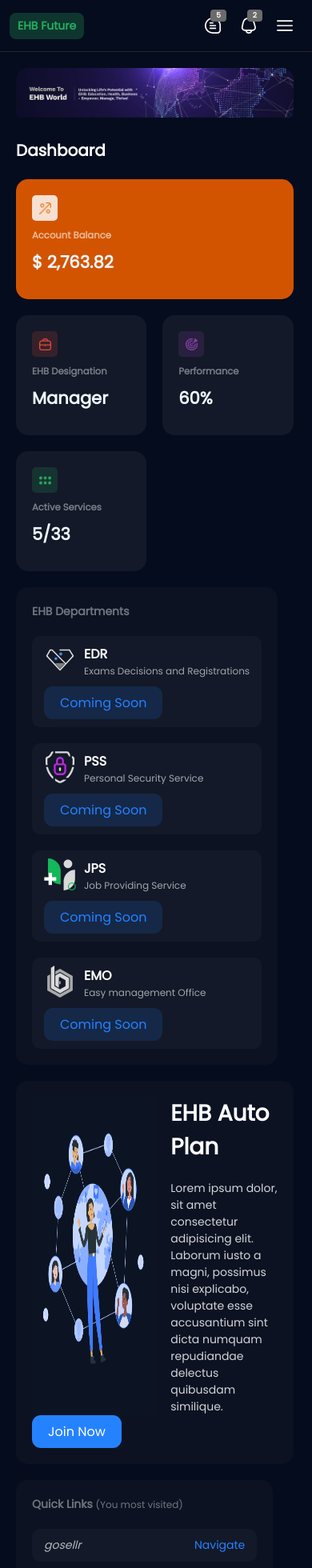
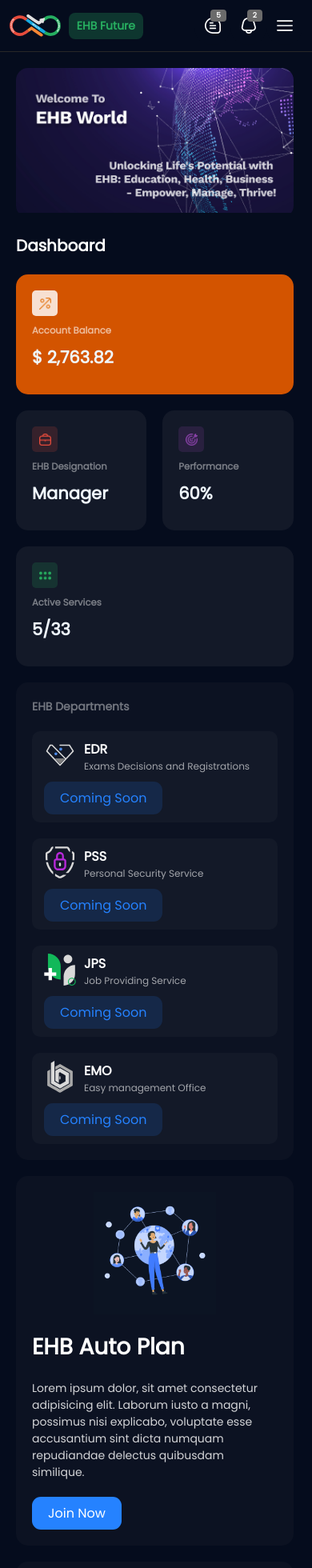
Before and after one commit to nabeelahmed8717/EHB, a React (Create React App) app: page /home in a window 390 px wide. Shown: the top 1960 px of the page at 80% size. Built offline with nearby package versions, Linux system fonts and the light colour scheme.

Commit message:
changes in ehb dashboard

```diff
--- a/src/components/dashboard/dashboard.scss
+++ b/src/components/dashboard/dashboard.scss
@@ -111,9 +111,12 @@
       .flex-wrp {
          display: flex;
          gap: 20px;
-
+         @media (max-width: 768px) {
+           flex-direction: column;
+          }
          img {
             width: 50%;
+            margin: 0 auto;
          }
 
          .contents {
@@ -128,7 +131,11 @@
          }
 
       }
-
+      @media (max-width: 768px) {
+         button{
+            margin-top: 20px;
+         }
+        }
    }
 
    .upper-wrp-quick-links {
--- a/src/components/dashboard/dashboard.tsx
+++ b/src/components/dashboard/dashboard.tsx
@@ -14,6 +14,7 @@ import emoIcon from "../../assets/icons/ehb-companies/emo-dark.svg"
 import mlmWorld from "../../assets/images/online-world.gif"
 import serviceImage from "../../assets/images/award.png"
 import wrapperWall from "../../assets/wrapper/main-wall.png"
+import wrapperWallRes from "../../assets/wrapper/main-wall-res.png"
 
 
 const ehbDapartmentsData = [
@@ -98,7 +99,7 @@ const Dashboard = () => {
   return (
     <div className="dashboard-main-wrapper tex-w" >
       <div className="wrapper-wall">
-        <img src={wrapperWall} alt="" />
+        <img src={isMobile ? wrapperWallRes : wrapperWall} alt="" />
       </div>
       <div className="common-head-wrapper-title">
         <div style={{ display: 'flex', justifyContent: "space-between" }}>
@@ -140,7 +141,7 @@ const Dashboard = () => {
             <h2 className='fig-card-num'>60%</h2>
           </div>
         </Col>
-        <Col xs={12} sm={12} md={12} lg={6}>
+        <Col xs={24} sm={24} md={12} lg={6}>
           <div className="main-cards-hd dark-card">
             <div className='card-icon service-icon'>
               <img src={serviceIcon} width={15} height={15} alt="" />
@@ -152,7 +153,7 @@ const Dashboard = () => {
       </Row>
 
       <Row style={{ marginTop: "20px" }} gutter={[20, 20]}>
-        <Col sm={24} md={24} lg={12}>
+        <Col xs={24} sm={24} md={6} lg={12}>
           <div className="ehb-departments">
             <h4 className='tex-dull'>EHB Departments</h4>
             {
@@ -170,7 +171,7 @@ const Dashboard = () => {
             }
           </div>
         </Col>
-        <Col sm={6} md={6} lg={12}>
+        <Col xs={24} sm={24} md={6} lg={12}>
           <div className='Adver-affilate-program'>
             <div className="flex-wrp">
               <img src={mlmWorld} alt="" />
@@ -185,7 +186,7 @@ const Dashboard = () => {
       </Row>
 
       <Row style={{ marginTop: "20px" }} gutter={[20, 20]}>
-        <Col sm={24} md={24} lg={10}>
+        <Col xs={24} sm={24} md={24} lg={10}>
           <div className="upper-wrp-quick-links">
             <h4 className='tex-dull'>Quick Links <span style={{ fontSize: "12px", fontWeight: "500" }}>(You most visited)</span></h4>
             <div className="wrapper-quick-links scroll-s">
@@ -202,7 +203,7 @@ const Dashboard = () => {
             </div>
           </div>
         </Col>
-        <Col sm={24} md={24} lg={7}>
+        <Col xs={24} sm={24} md={24} lg={7}>
           <div className="upgrage-sq">
             <h4 className='tex-dull'>Refill Service Quality</h4>
             <div className="current-quality dark-card">
@@ -211,7 +212,7 @@ const Dashboard = () => {
             </div>
           </div>
         </Col>
-        <Col sm={24} md={24} lg={7}>
+        <Col xs={24} sm={24} md={24} lg={7}>
           <div className="upper-wrp-Join-after">
             <h4 className='tex-dull'>Recent Joins</h4>
             <div className="wrapper-Join-after scroll-s">
--- a/src/layout/navBar/navBar.scss
+++ b/src/layout/navBar/navBar.scss
@@ -14,8 +14,7 @@
   }
   .brand-logo {
     img {
-      width: 100px;
-      height: 50px;
+      height: 28px;
     }
   }
   .advance-search {
--- a/src/layout/navBar/navBar.tsx
+++ b/src/layout/navBar/navBar.tsx
@@ -29,6 +29,7 @@ import manageUsersIcon from "../../assets/icons/user-gear.svg"
 
 import Switch from "../../assets/icons/fi-rr-refresh.svg"
 import notificationIcon from "../../assets/icons/notification.svg"
+import EHBIcon from "../../assets/icons/ehb-companies/ehb-main-dark.svg"
 
 import { CloseOutlined } from '@ant-design/icons';
 import UserProfileCard from './userProfileCard/userProfileCard';
@@ -183,11 +184,14 @@ const NavBar = () => {
             style={{ top: visible ? 0 : '-100px', }}
         >
             <div className="brand-logo">
+                <div style={{display:"flex", alignItems:"center", gap:"10px"}}>
+                {isMobile && <img src={EHBIcon} alt="" />}
                 <p style={{
                     backgroundColor: "rgb(39 174 96 / 26%)",
                     color: "#27ae60", padding: "6px 10px",
                     borderRadius: "8px"
                 }} ><strong>EHB Future</strong></p>
+                </div>
             </div>
             {isAuthenticated ?
                 <div className="nav-menu d-flex align-items-center">
```
Also changed, not shown: src/assets/wrapper/main-wall-res.png (added).
